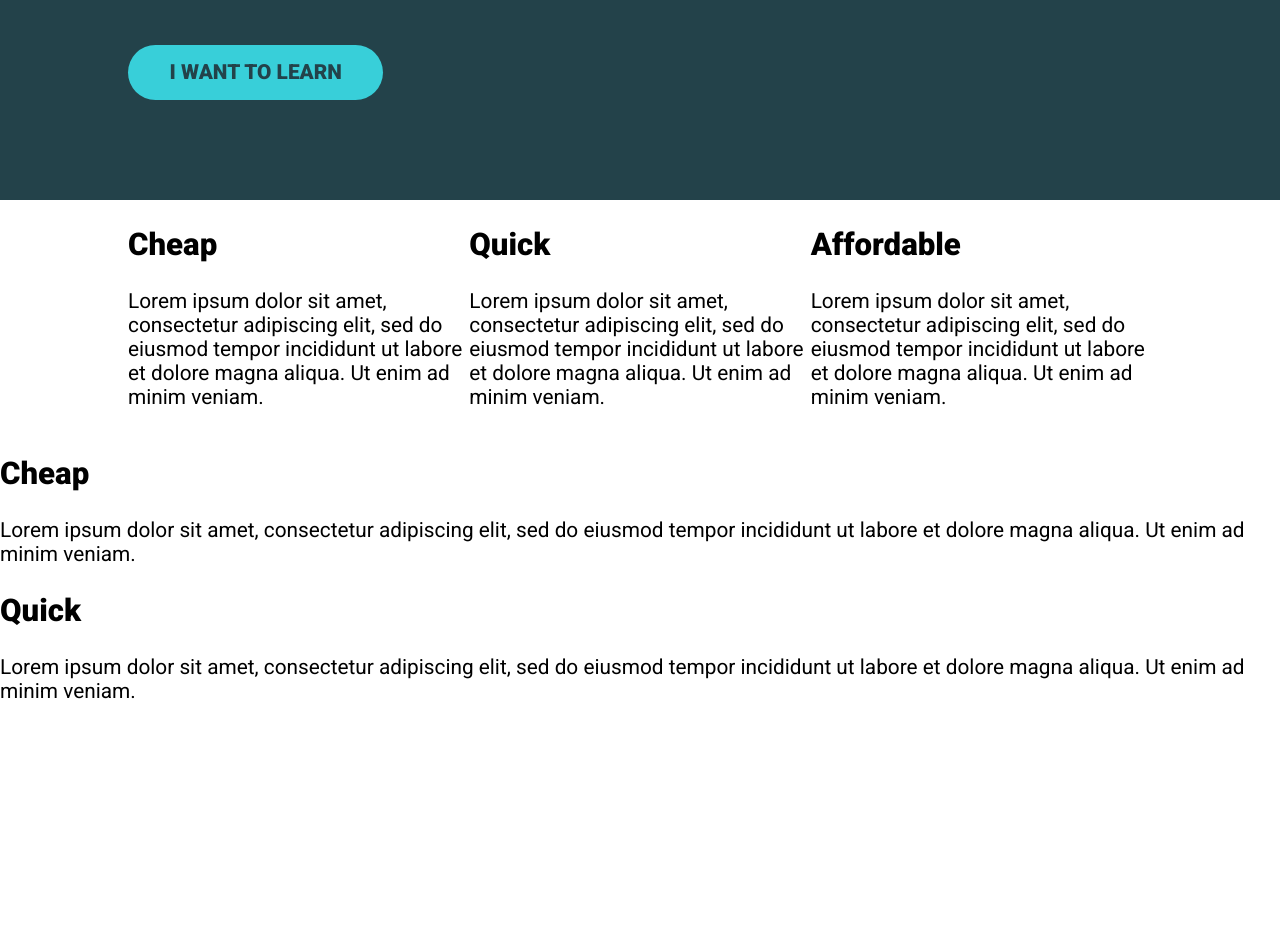
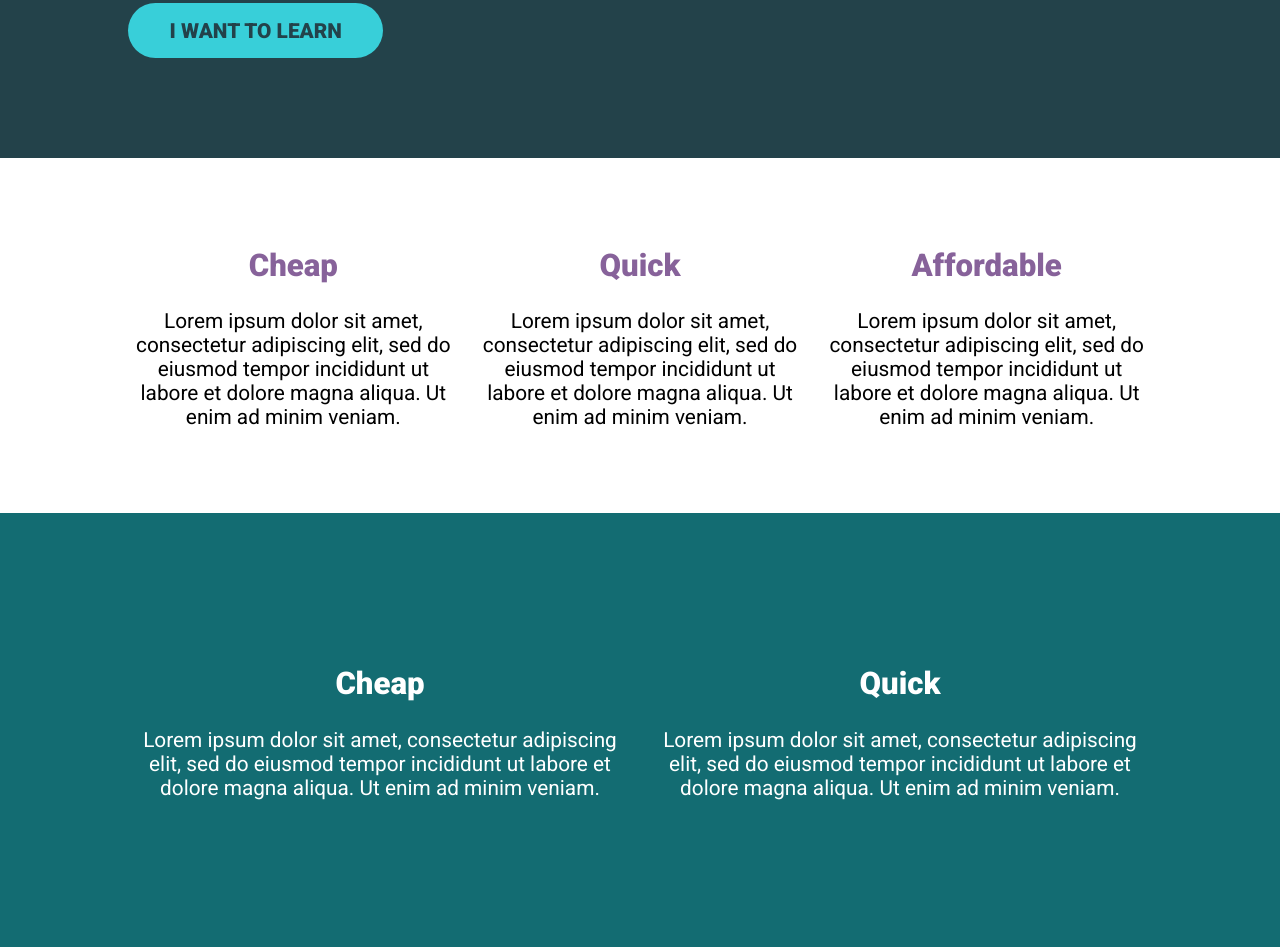
Before and after one commit to SergioMorales9616709/conquering_reponsive_layouts, a plain HTML site: page challenge04/index.html in a window 1280 px wide. Shown: the part 368-1315 px from the top of the page. Before the commit the page ends 1092 px from the top, so only its background shows below. Drawn offline with Linux system fonts and the light colour scheme.

Commit message:
feat: challenge flex 04 solved

```diff
--- a/challenge04/index.html
+++ b/challenge04/index.html
@@ -1,5 +1,6 @@
 <!DOCTYPE html>
 <html lang="en">
+
 <head>
     <meta charset="UTF-8">
     <meta name="viewport" content="width=device-width, initial-scale=1.0">
@@ -7,43 +8,60 @@
     <link href="https://fonts.googleapis.com/css2?family=Roboto:wght@400;900&display=swap" rel="stylesheet">
     <link rel="stylesheet" href="style.css">
 </head>
+
 <body>
-    <div class="hero">
+    <div class="hero bg-dark-blue">
         <div class="container">
             <div class="hero__text">
                 <h1>Responsive layouts don’t have to be a struggle</h1>
-                <p>Lorem ipsum dolor sit amet, consectetur adipiscing elit, sed do eiusmod tempor incididunt ut labore et dolore magna aliqua. Ut enim ad minim veniam.</p>
+                <p>Lorem ipsum dolor sit amet, consectetur adipiscing elit, sed do eiusmod tempor incididunt ut labore
+                    et dolore magna aliqua. Ut enim ad minim veniam.</p>
                 <a href="#" class="btn">I want to learn</a>
             </div>
         </div>
     </div>
+    <section class="three-cols">
         <div class="container">
             <div class="row">
                 <div class="col">
                     <h2>Cheap</h2>
-                <p>Lorem ipsum dolor sit amet, consectetur adipiscing elit, sed do eiusmod tempor incididunt ut labore et dolore magna aliqua. Ut enim ad minim veniam.</p>
+                    <p>Lorem ipsum dolor sit amet, consectetur adipiscing elit, sed do eiusmod tempor incididunt ut labore
+                        et dolore magna aliqua. Ut enim ad minim veniam.</p>
                 </div>
                 <div class="col">
                     <h2>Quick</h2>
-                <p>Lorem ipsum dolor sit amet, consectetur adipiscing elit, sed do eiusmod tempor incididunt ut labore et dolore magna aliqua. Ut enim ad minim veniam.</p>
+                    <p>Lorem ipsum dolor sit amet, consectetur adipiscing elit, sed do eiusmod tempor incididunt ut labore
+                        et dolore magna aliqua. Ut enim ad minim veniam.</p>
                 </div>
                 <div class="col">
                     <h2>Affordable</h2>
-                <p>Lorem ipsum dolor sit amet, consectetur adipiscing elit, sed do eiusmod tempor incididunt ut labore et dolore magna aliqua. Ut enim ad minim veniam.</p>
+                    <p>Lorem ipsum dolor sit amet, consectetur adipiscing elit, sed do eiusmod tempor incididunt ut labore
+                        et dolore magna aliqua. Ut enim ad minim veniam.</p>
                 </div>
             </div>
         </div>
+    </section>
 
-
-    <div class="col">
+    <section class="two-cols">
+        <div class="footer">
+            <div class="container">
+                <div class="row">
+                    <div class="col center-text">
                         <h2>Cheap</h2>
-        <p>Lorem ipsum dolor sit amet, consectetur adipiscing elit, sed do eiusmod tempor incididunt ut labore et dolore magna aliqua. Ut enim ad minim veniam.</p>
+                        <p>Lorem ipsum dolor sit amet, consectetur adipiscing elit, sed do eiusmod tempor incididunt ut labore
+                            et dolore magna aliqua. Ut enim ad minim veniam.</p>
                     </div>
-    <div class="col">
+                    <div class="col center-text">
                         <h2>Quick</h2>
-        <p>Lorem ipsum dolor sit amet, consectetur adipiscing elit, sed do eiusmod tempor incididunt ut labore et dolore magna aliqua. Ut enim ad minim veniam.</p>
+                        <p>Lorem ipsum dolor sit amet, consectetur adipiscing elit, sed do eiusmod tempor incididunt ut labore
+                            et dolore magna aliqua. Ut enim ad minim veniam.</p>
                     </div>
+                </div>
+            </div>
+        </div>
+    </section>
 
 
 </body>
+
 </html>
--- a/challenge04/style.css
+++ b/challenge04/style.css
@@ -45,6 +45,7 @@ h1 {
 
     /* can't use yet */
     /* gap: 100px; */
+    padding-block: 3em;
 }
 
 .col {
@@ -54,16 +55,19 @@ h1 {
 
 .hero {
     padding: 100px 0;
+}
+
+.bg-dark-blue {
+    color: #FFF;
     background-color: #23424A;
-    color: #FFF;
 }
 
 .hero__text {
     width: 60%;
 }
 
-.hero p {
-    margin-bottom: 3em;
+.three-cols h2 {
+    color: #87629A;
 }
 
 .btn {
@@ -77,6 +81,21 @@ h1 {
     border-radius: 100px;
 }
 
+.col + .col {
+    margin-inline-start: 1rem;
+}
+
+.col{
+    text-align: center;
+}
+
+.footer {
+    padding-block: 4rem;
+    background-color: #136C72;
+    color: #FFF;
+}
+
+
 .btn:hover,
 .btn:focus {
     opacity: .75;
```
Lines whose indentation alone changed are shown as unchanged.
